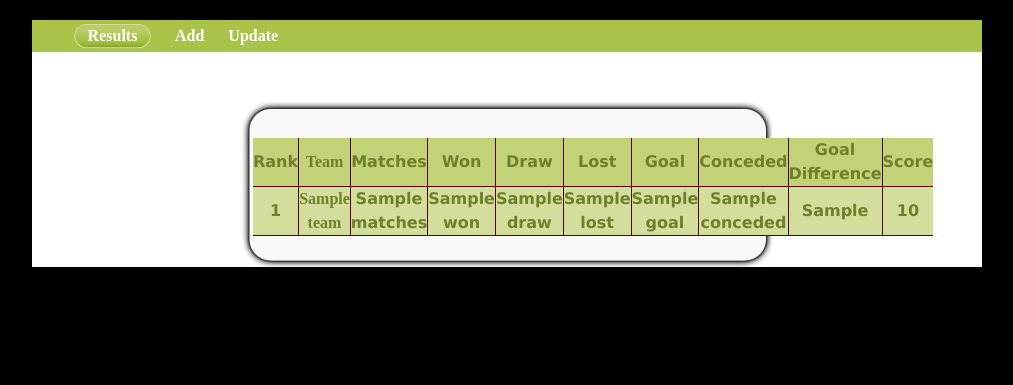
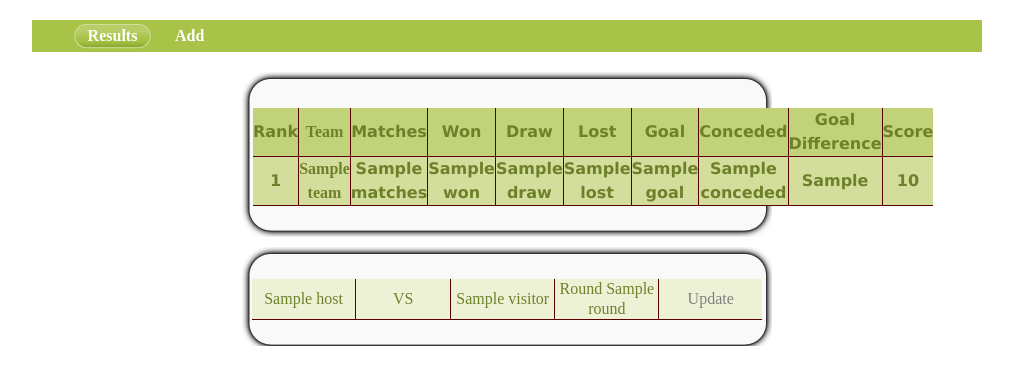
Before and after one commit to VampireTeeth/SoccerRanking, a Django app: template templates/index.html in a window 1280 px wide. Shown: the top 385 px of the page, without its empty margins (133-1146 px from the left). Run offline with Django 3.2, Linux system fonts and the light colour scheme; the template is opened without the code that fills it: most values are stand-ins (such as "Sample title", 1, 10 or a date in 2020); parts of the project's set-up code (start-up, migrations or seed data) failed here and were passed over.

Commit message:
Update match function added

```diff
--- a/ranking/urls.py
+++ b/ranking/urls.py
@@ -8,5 +8,5 @@ from django.conf.urls import url, patterns
 urlpatterns = patterns('ranking.views',
                        url(r'^$', 'index'),
                        url(r'^add/$', 'add'),
-                       url(r'^update/$', 'update'),
+                       url(r'^update/(\d+)/$', 'update'),
                        )
--- a/static/style.css
+++ b/static/style.css
@@ -1,11 +1,15 @@
 
 body{
-	background-color: black;
+	background-color: white;
 }
 #container{
 	background:white;
 	width: 950px;
 	margin: 20px auto;
+}
+
+#footer-panel{
+	margin: 10px auto;
 }
 #nav-panel{
     width: 908px;
@@ -35,16 +39,22 @@ body{
     background-image: url("/static/images/c_sub_bg.gif");
 }
 
+#content-panel{
+	width: 950px;
+	margin: 20px auto;
+}
+
+.team_score_slide{
+	width: 530px;
+	margin: 10px auto;
+}
 .team_score_top{
-    width: 530px;
     height: 36px;
     line-height: 36px;
     background-image: url("/static/images/right_slider_top.gif");
 }
 
 .team_score_body{
-	margin: 50px auto;
-    width: 530px;
     height: auto;
     background-image: url("/static/images/right_slider_bg.gif");
 }
@@ -81,7 +91,115 @@ body{
 
 }
 .team_score_bottom{
-    width: 530px;
     height: 31px;
     background-image: url("/static/images/right_slider_bottom.gif");
 }
+
+.left_slide{
+    width: 530px;
+    height: auto;
+    margin: 10px auto;
+
+}
+
+.left_border_top{
+    height: 32px;
+    line-height: 32px;
+    background-image: url("/static/images/right_slider_top.gif");
+}
+
+
+.left_border_top span{
+    margin-left: 16px;
+    margin-top: 8px;
+    display: block;
+    width: 80%;
+    line-height: 24px;
+    color:#6E812A;
+    font-weight: bold;
+}
+.left_border_top a{
+		margin-right:12px;
+}
+
+.left_border_top a.selmenu{
+		color:black;
+}
+
+.left_border_body{
+    height: auto;
+    background-image: url("/static/images/right_slider_bg.gif");
+}
+.left_border_body table{
+	width:510px;
+    margin-left: 10px;
+    color: #6E812A;
+    border: 0;
+}
+.left_border_body table td{
+    line-height: 20px;
+    text-align: center;
+    border-right: 1px solid  #5b0000;
+    border-bottom: 1px solid #5b0000;
+    height: 20px;
+    background-color: #edf2d7;
+}
+
+.left_border_body table td a{
+	text-decoration: none;
+	display: block;
+	color: gray;
+}
+.left_border_body table td a:hover{
+	color: purple;
+}
+.left_border_body table tr.line1 td{
+    background-color: #d3de9c;
+}
+
+.left_border_body table td.team{
+    width: 130px;
+
+}
+.left_border_body table td.score{
+    width: 70px;
+    font-family: "verdana";
+    font-size: 12px;
+
+}
+.left_border_body table.player_sort td.score{
+    width: 50px;
+    font-family: "verdana";
+    font-size: 12px;
+    font-weight: normal;
+}
+.left_border_body table.player_sort td.player{
+    width: 90px;
+    font-size: 12px;
+    font-weight: normal;
+}
+.left_border_body table.player_sort td.team{
+    width: 90px;
+    font-size: 12px;
+    font-weight: normal;
+}
+.left_border_body table.team_sort td.score{
+    width: 50px;
+    font-family: "verdana";
+    font-size: 12px;
+    font-weight: normal;
+}
+
+.left_border_body table.team_sort td.team{
+    width: 180px;
+    font-size: 12px;
+    font-weight: normal;
+}
+.left_border_bottom{
+    height: 26px;
+    background-image: url("/static/images/right_slider_bottom.gif");
+}
+
+.update_form_panel{
+	margin-left: 150px;
+}
--- a/templates/base.html
+++ b/templates/base.html
@@ -11,13 +11,19 @@
 		</div>
 		<div id="nav-panel">
 			<a class="cur" href="{%url 'ranking.views.index'%}">Results</a>
+			{%if user%}
 			<a href="{%url 'ranking.views.add'%}">Add</a>
-			<a href="{%url 'ranking.views.update'%}">Update</a>
+			{%endif%}
 		</div>
 		<div id="content-panel">
 		{%block content%}
 		{%endblock%}
 		</div>
+		<div id="footer-panel">
+		{%block footer%}
+		&nbsp;
+		{%endblock%}
+		</div>
 	</div>
 </body>
 </html>
--- a/templates/index.html
+++ b/templates/index.html
@@ -2,8 +2,10 @@
 {%block title%}Ranking | Results{%endblock%}
 
 {%block content%}
+<div class="team_score_slide">
+<div class="team_score_top">&nbsp;</div>
 <div class="team_score_body">
-	<div class="team_score_top">&nbsp;</div>
+
 	<table border="0" cellpadding="0" cellspacing="0" class="score_list">
 	    <tr class="head">
 	        <td class="score" >
@@ -30,7 +32,7 @@
 	   	{%for team in teams%}
 	   	<tr>
 	        <td class="score" >
-	            {{team.rank}}</td>
+	            {{forloop.counter}}</td>
 	        <td class="team" >
 	            {{team.name}}</td>
 	        <td class="score" >
@@ -52,6 +54,38 @@
 	    </tr>
 	   	{%endfor%}
 	</table>
-	<div class="team_score_bottom">&nbsp;</div>
+
+</div>
+<div class="team_score_bottom">&nbsp;</div>
+</div>
+ <div class="left_slide">
+   <div class="left_border_top">&nbsp;</div>
+   <div class="left_border_body">
+<!--DataBlock2 Start-->
+       <table cellpadding="0" cellspacing="0">
+       	{%for match in matches%}
+           <tr>
+               <td class="team">{{match.host.name}}</td>
+               <td class="team">
+               {%if match.finished%}{{match.host_score}}:{{match.visitor_score}}{%endif%}
+               {%if not match.finished%}VS{%endif%}
+               </td>
+               <td class="team">{{match.visitor.name}}</td>
+               <td class="team">Round {{match.round}}</td>
+               <td class="team" style="border-right:0;">
+               {%if not match.finished%}
+               <a href="{%url 'ranking.views.update' match.id%}">Update</a>
+               {%endif%}
+               {%if match.finished%}
+               Finished
+               {%endif%}
+               </td>
+           </tr>
+        {%endfor%}
+       </table>
+<!--DataBlock2 End-->
+   </div>
+   <div class="left_border_bottom">&nbsp;</div>
+
 </div>
 {%endblock%}
```
Also changed, not shown: ranking/forms.py (added, +10 -0 lines), ranking/views.py (+53 -4 lines), templates/update_form.html (added, +18 -0 lines), soccer/ranking.db, static/images/left_slider_bg.gif (added), static/images/left_slider_bottom.gif (added), static/images/left_slider_top.gif (added).
